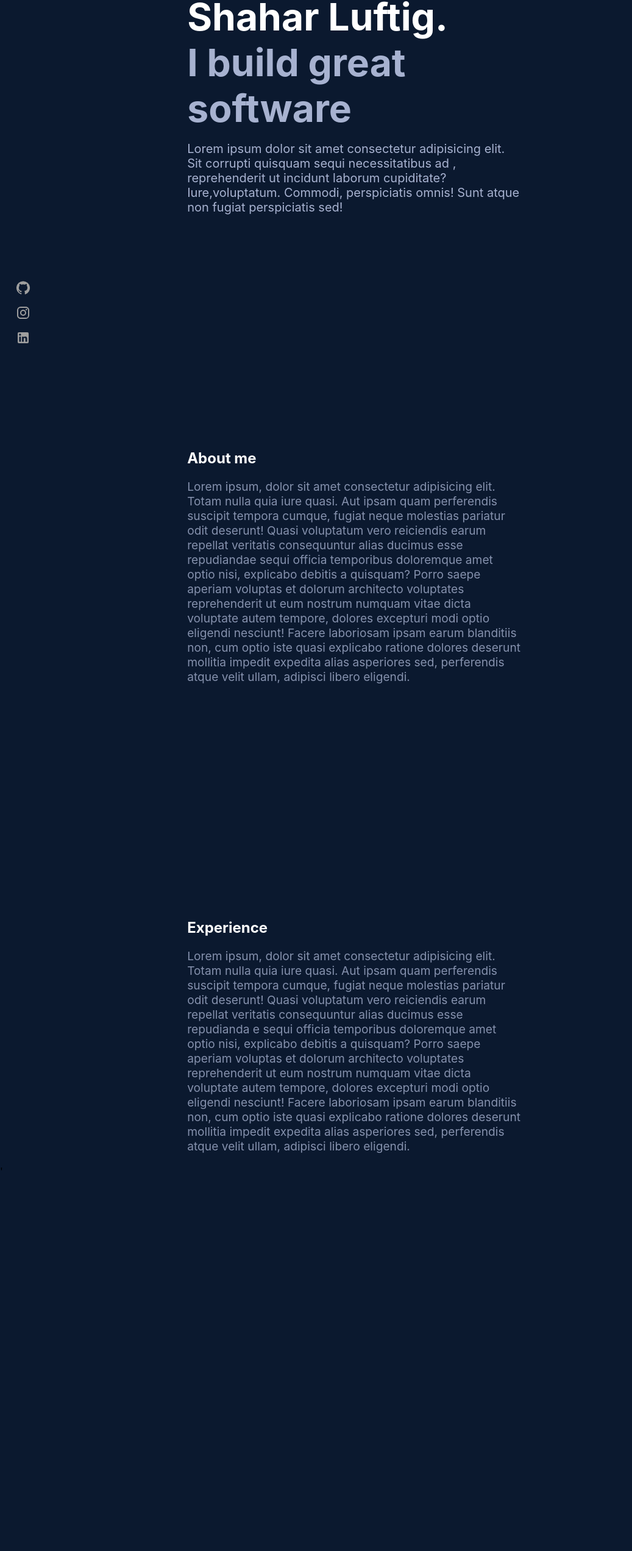
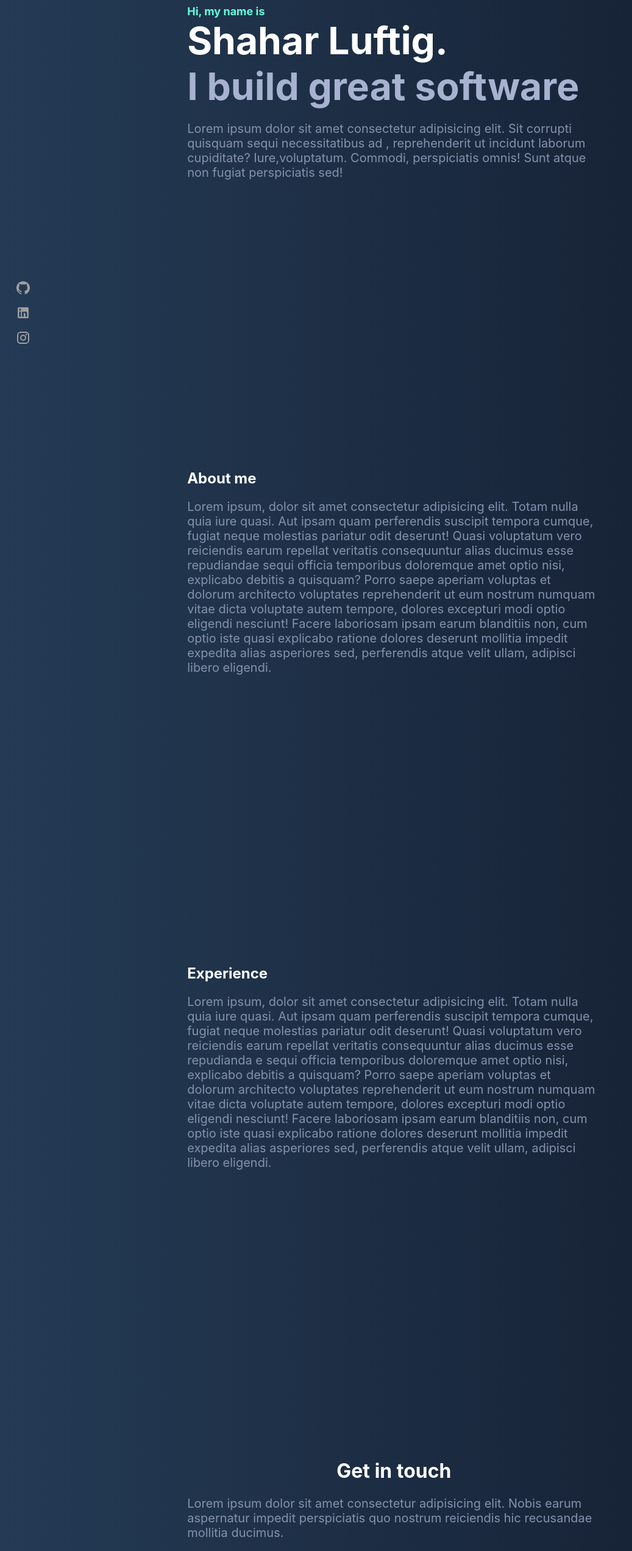
Before and after one commit to shaharluftig/luftig-portfolio, a Next.js app in the folder luftig-portfolio/: page / in a window 1280 px wide. Shown: the part 196-2740 px from the top of the page at 61% size, without its empty margins (0-1037 px from the left). Before the commit the page ends 2127 px from the top, so only its background shows below. Built offline with nearby package versions, Linux system fonts and the light colour scheme; no server answers.

Commit message:
added navbar

```diff
--- a/luftig-portfolio/components/IconFooter.tsx
+++ b/luftig-portfolio/components/IconFooter.tsx
@@ -1,17 +1,18 @@
 import GitHubIcon from '@mui/icons-material/GitHub';
 import InstagramIcon from '@mui/icons-material/Instagram';
 import LinkedInIcon from '@mui/icons-material/LinkedIn';
-import { grey, pink } from '@mui/material/colors';
+import { grey, teal } from '@mui/material/colors';
 import styles from '../styles/IconFooter.module.css';
-
+import config from '../../config'
 
 const customStyles = {
     icon: {
         color: grey[500],
         "&:hover": {
-            color: pink[500],
-            cursor: "default"
+            color: teal.A400,
+            cursor: "pointer"
         }
+
     }
 }
 
@@ -23,9 +24,9 @@ export default function IconFooter() {
 
     return (
         <div className={styles.linksContainer}>
-            <GitHubIcon fontSize="medium" sx={customStyles.icon} onClick={() => handleIconClink("https://www.google.com")} />
-            <InstagramIcon className={styles.linkIcon} fontSize="medium" sx={customStyles.icon} onClick={() => handleIconClink("https://www.google.com")} />
-            <LinkedInIcon className={styles.linkIcon} fontSize="medium" sx={customStyles.icon} onClick={() => handleIconClink("https://www.google.com")} />
+            <GitHubIcon fontSize="medium" sx={customStyles.icon} onClick={() => handleIconClink(config.links.github)} />
+            <LinkedInIcon className={styles.linkIcon} fontSize="medium" sx={customStyles.icon} onClick={() => handleIconClink(config.links.linkdin)} />
+            <InstagramIcon className={styles.linkIcon} fontSize="medium" sx={customStyles.icon} onClick={() => handleIconClink(config.links.instagram)} />
         </div>
     )
 }
--- a/luftig-portfolio/components/Navbar.tsx
+++ b/luftig-portfolio/components/Navbar.tsx
@@ -1,14 +1,32 @@
-import { Component } from "react";
-import { animateScroll as scroll, Link } from "react-scroll";
+import { useEffect, useState } from "react";
+import { Link } from "react-scroll";
 import styles from '../styles/Navbar.module.css';
 
-export default class Navbar extends Component {
-    scrollToTop = () => {
-        scroll.scrollToTop();
+export default function Navbar() {
+    const [show, setShow] = useState<boolean>(true);
+    const [lastScroll, setLastScroll] = useState<number>(0);
+
+    const controlNavbar = () => {
+        if (window.scrollY >= lastScroll) {
+            setShow(false)
+        } else {
+            setShow(true)
+        }
+        setLastScroll(window.scrollY);
+    }
+    useEffect(() => {
+        if (typeof window !== 'undefined') {
+            window.addEventListener('scroll', controlNavbar);
+            return () => {
+                window.removeEventListener('scroll', controlNavbar);
             };
+        }
+    }, [lastScroll]);
 
-    render() {
+
+
     return (
+        show &&
         <nav className={styles.container} id="navbar">
             <div className="nav-content">
                 <ul className={styles.navItems}>
@@ -27,10 +45,15 @@ export default class Navbar extends Component {
                             03. Experience
                         </Link>
                     </li>
+                    <li className={styles.navItem}>
+                        <Link activeClass="active" to="Contact" spy={true} smooth={true} offset={-70} duration={500}>
+                            04. Contact
+                        </Link>
+                    </li>
 
                 </ul>
             </div>
         </nav>
     );
+
 }
-}
--- /dev/null
+++ b/luftig-portfolio/components/sections/Contact.tsx
@@ -0,0 +1,18 @@
+import styles from '../../styles/Contact.module.css';
+import config from '../../../config'
+
+export default function Contact() {
+    const handleEmailButton = () => {
+        window.location.assign(`mailto:${config.links.email}`)
+    }
+    return (
+        <div className={styles.container} id="Contact">
+            <h1 className={styles.getInTouch}>Get in touch</h1>
+            <p>Lorem ipsum dolor sit amet consectetur adipisicing elit. Nobis earum aspernatur impedit perspiciatis quo nostrum reiciendis hic recusandae mollitia ducimus.</p>
+            <button onClick={() => handleEmailButton()} className={styles.emailButton}>
+                Say hi
+            </button>
+        </div>
+
+    );
+}
--- a/luftig-portfolio/pages/index.tsx
+++ b/luftig-portfolio/pages/index.tsx
@@ -2,6 +2,7 @@ import type { NextPage } from 'next';
 import IconFooter from '../components/IconFooter';
 import Navbar from '../components/Navbar';
 import About from '../components/sections/About';
+import Contact from '../components/sections/Contact';
 import Experience from '../components/sections/Experience';
 import Introduction from '../components/sections/Introduction';
 import styles from '../styles/Home.module.css';
@@ -19,6 +20,7 @@ const Home: NextPage = () => {
         <Introduction />
         <About />
         <Experience />
+        <Contact />
       </div>
       <IconFooter />
     </>
--- a/luftig-portfolio/styles/About.module.css
+++ b/luftig-portfolio/styles/About.module.css
@@ -1,9 +1,3 @@
 .container {
     margin-top: 70%;
 }
-
-.about {
-    margin-top: 3%;
-    font-size: 1.2rem;
-    color: #8591ad;
-}
--- /dev/null
+++ b/luftig-portfolio/styles/Contact.module.css
@@ -0,0 +1,25 @@
+.container {
+    margin-top: 70%;
+}
+
+
+.getInTouch {
+    color: white;
+    text-align: center;
+}
+
+.emailButton {
+    margin: auto;
+    display: block;
+    cursor: pointer;
+    padding: 15px 25px;
+    color: #64ffda;
+    border: 1px #64ffda solid;
+    background-color: transparent;
+
+}
+
+.emailButton:hover {
+    background-color: rgb(161, 244, 225, 0.2);
+
+}
--- a/luftig-portfolio/styles/Experience.module.css
+++ b/luftig-portfolio/styles/Experience.module.css
@@ -1,9 +1,3 @@
 .container {
     margin-top: 70%;
 }
-
-.about {
-    margin-top: 3%;
-    font-size: 1.2rem;
-    color: #8591ad;
-}
--- a/luftig-portfolio/styles/Home.module.css
+++ b/luftig-portfolio/styles/Home.module.css
@@ -1,4 +1,4 @@
 .content {
     margin-left: 24%;
-    width: 43%;
+    width: 53%;
 }
--- a/luftig-portfolio/styles/IconFooter.module.css
+++ b/luftig-portfolio/styles/IconFooter.module.css
@@ -9,5 +9,5 @@
 
 .linkIcon {
   margin-top: 50%;
-
+  cursor: pointer;
 }
--- a/luftig-portfolio/styles/Introduction.module.css
+++ b/luftig-portfolio/styles/Introduction.module.css
@@ -22,6 +22,4 @@
 
 .subDescription {
   margin-top: 3%;
-  font-size: 20px;
-  color: #a7b2d0;
 }
--- a/luftig-portfolio/styles/Navbar.module.css
+++ b/luftig-portfolio/styles/Navbar.module.css
@@ -2,12 +2,17 @@
     width: 100%;
     position: fixed;
     top: 0;
+    background: rgba(20, 30, 48, 0.3);
+
+
+
 }
 
 .navItem {
     list-style-type: none;
     color: #a7b2d0;
     font-size: 18px;
+    cursor: pointer;
     padding: 18px;
 
 }
@@ -20,9 +25,4 @@
     display: flex;
     float: right;
     margin-right: 4%;
-
-    /* justify-content: space-between; */
-
-
-
 }
--- a/luftig-portfolio/styles/globals.css
+++ b/luftig-portfolio/styles/globals.css
@@ -4,7 +4,12 @@ body {
   margin: 0;
   font-family: -apple-system, BlinkMacSystemFont, Segoe UI, Roboto, Oxygen,
     Ubuntu, Cantarell, Fira Sans, Droid Sans, Helvetica Neue, sans-serif;
-  background-color: #0b192f;
+  background: rgb(20, 30, 48);
+  /* fallback for old browsers */
+  background: -webkit-linear-gradient(to right, #243B55, #141E30);
+  /* Chrome 10-25, Safari 5.1-6 */
+  background: linear-gradient(to right, #243B55, #141E30);
+  /* W3C, IE 10+/ Edge, Firefox 16+, Chrome 26+, Opera 12+, Safari 7+ */
 }
 
 a {
@@ -19,3 +24,8 @@ h2 {
 * {
   box-sizing: border-box;
 }
+
+p {
+  font-size: 20px;
+  color: #8591ad;
+}
```
Also changed, not shown: 1 other file (tests, documents, lock files or other folders). Lines whose indentation alone changed are shown as unchanged.
